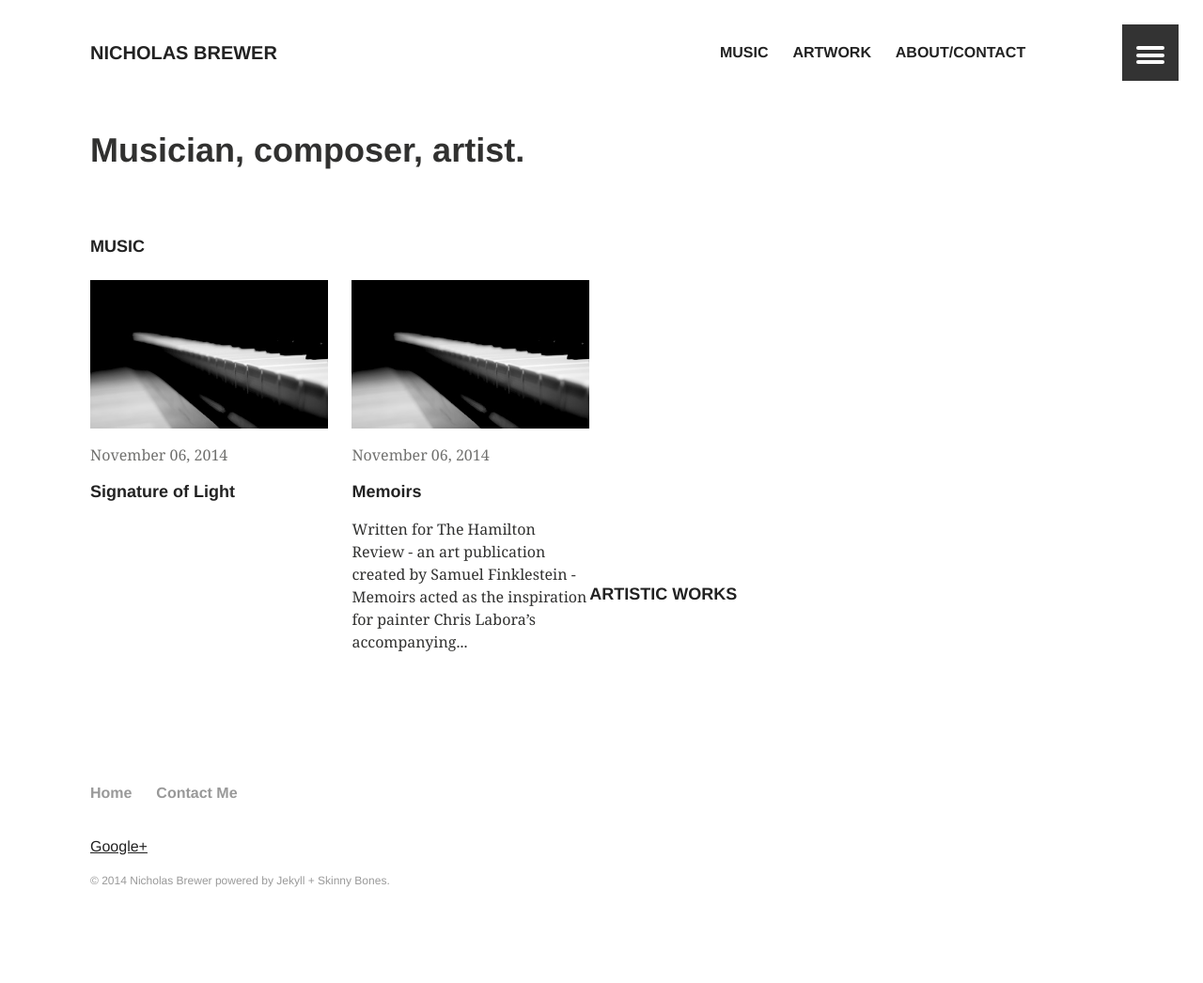
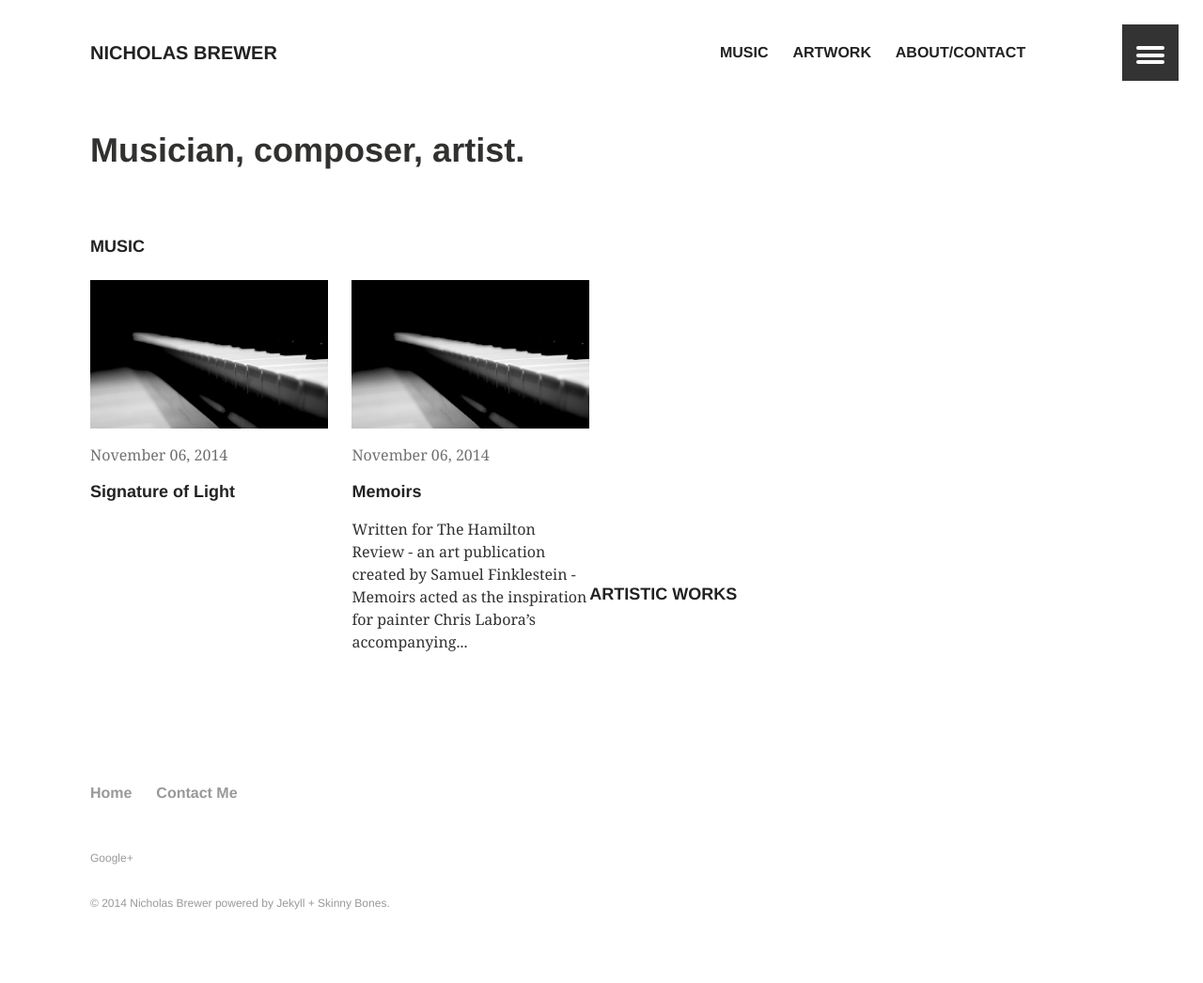
Before and after one commit to nicholasbrewer/nicholasbrewer.github.io, a Jekyll site: the page built from index.md, in a window 1280 px wide. Shown: the whole page at 94% size. Built offline with Jekyll 4.4.1, drawn with Linux system fonts in a browser that asks for light colours; before the commit the page ends 1022 px from its top, so only the background shows below that.

Commit message:
Gplus styled in footer

```diff
--- a/_includes/footer.html
+++ b/_includes/footer.html
@@ -11,6 +11,6 @@
 		{% endfor %}
 		</ul>
 	</nav><!-- /.bottom-menu -->
-	<a href="https://plus.google.com/100145965449481004623" rel="publisher">Google+</a>
+	<p class="gplus"><a href="https://plus.google.com/100145965449481004623" rel="publisher">Google+</a></p>
 	<p class="copyright">&#169; {{ site.time | date: '%Y' }} <a href="{{ site.url }}">{{ site.title }}</a> powered by <a href="http://jekyllrb.com">Jekyll</a> + <a href="http://mmistakes.github.io/skinny-bones-jekyll/">Skinny Bones</a>.</p>
 </footer>
--- a/_sass/_layout.scss
+++ b/_sass/_layout.scss
@@ -468,4 +468,12 @@
 			text-decoration: none;
 		}
 	}
+	.gplus {
+		@include font-size(12);
+		color: lighten($black, 60);
+		a {
+			color :lighten($black, 60);
+			text-decoration: none;
+		}
+	}
 }
```
